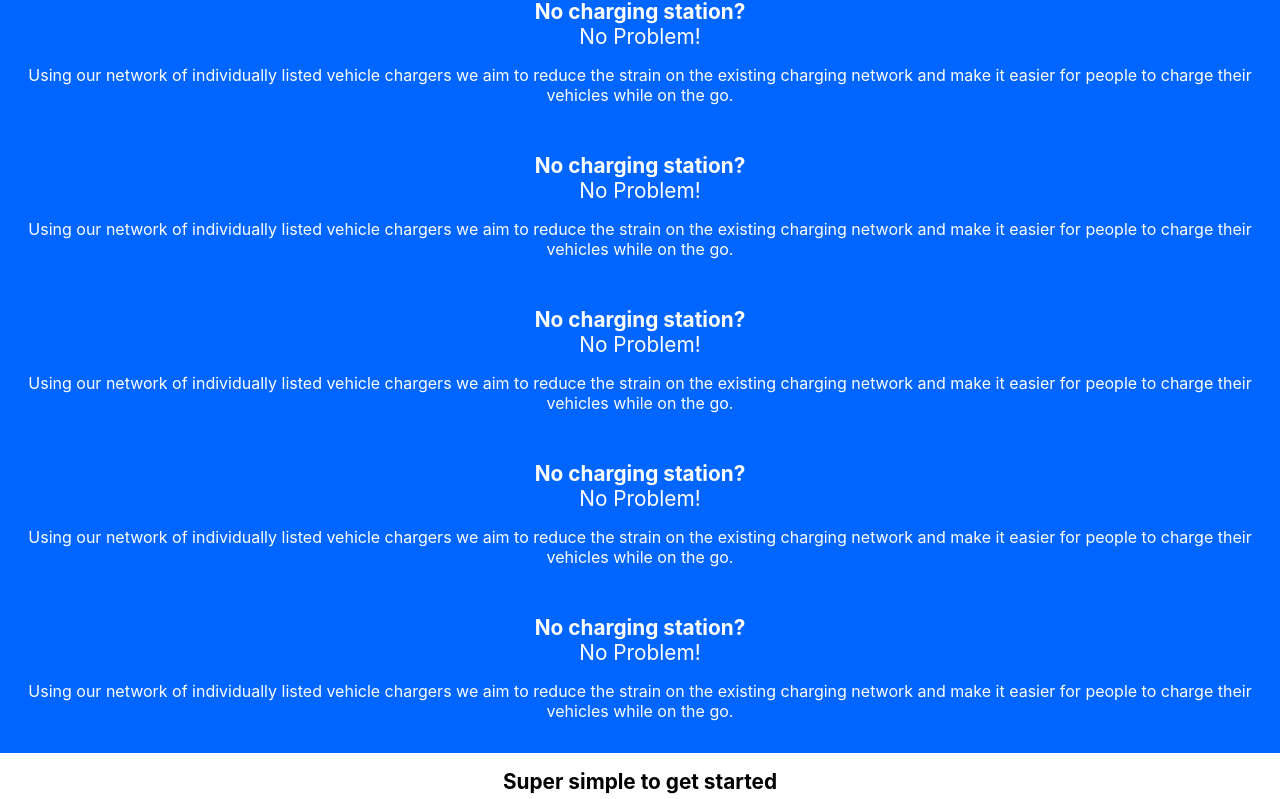
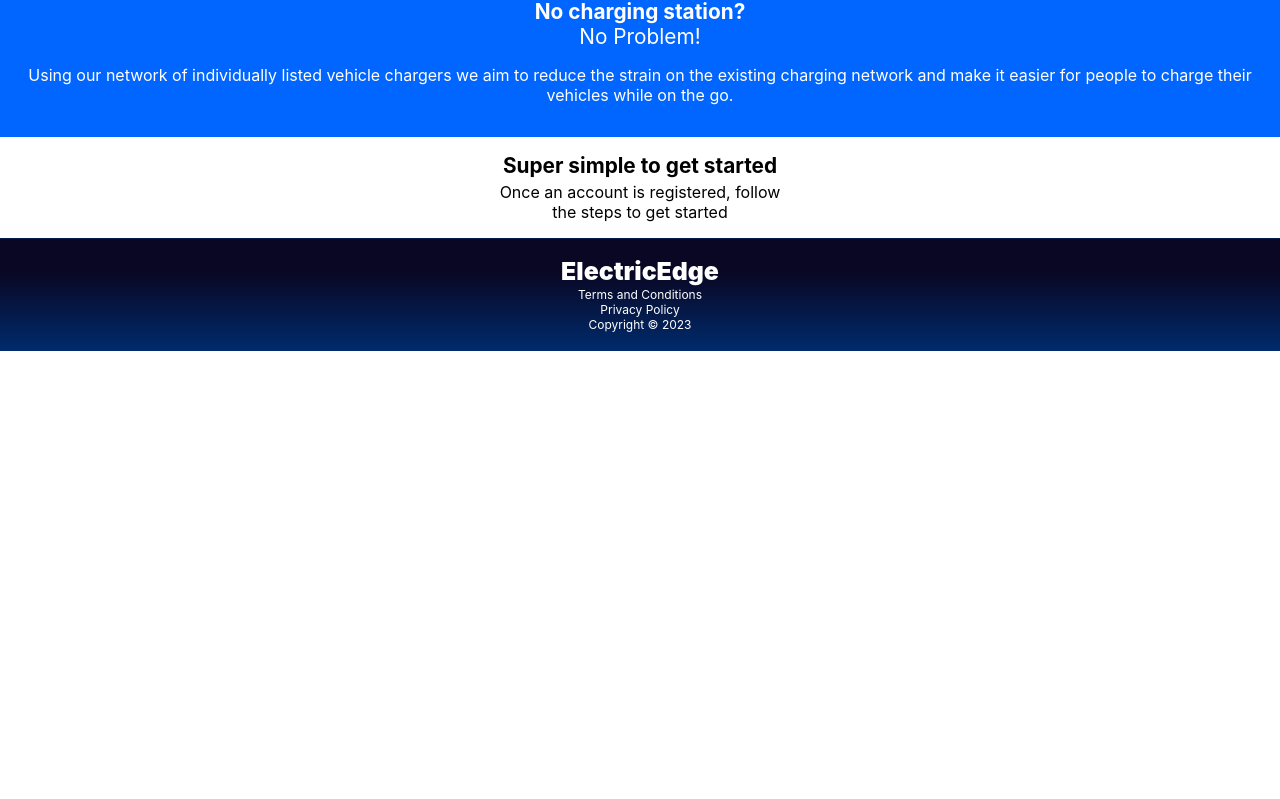
Before and after one commit to krishabbashyal/electric-edge, a Vue app in the folder client/: page / in a window 1280 px wide. Shown: the part 574-1373 px from the top of the page. After the commit the page ends 925 px from the top, so only its background shows below. Built offline with nearby package versions, Linux system fonts and the light colour scheme.

Commit message:
Copyright
Copyright is now 2023

```diff
--- a/client/src/App.vue
+++ b/client/src/App.vue
@@ -1,10 +1,6 @@
 <template>
   <app-header/>
   <hero-section/>
-  <about-application/>
-  <about-application/>
-  <about-application/>
-  <about-application/>
   <about-application/>
   <get-started/>
   <app-footer/>
--- a/client/src/components/GlobalAppFooter.vue
+++ b/client/src/components/GlobalAppFooter.vue
@@ -6,7 +6,7 @@
         <h2>
             Terms and Conditions  <br>
             Privacy Policy  <br>
-            Copyright © 2022
+            Copyright © 2023
         </h2>
     </div>
 </template>
```
